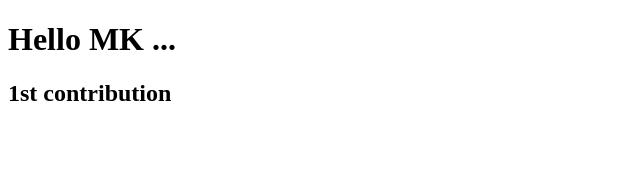
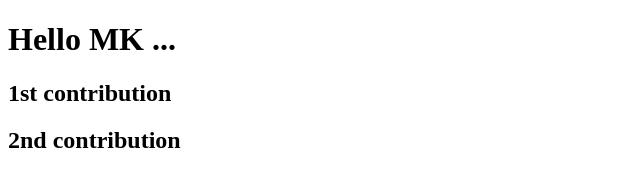
Before and after one commit to mk-knight23/hello-Mk, a plain HTML site: page index.html in a window 1280 px wide. Shown: the whole page, without its empty margins (0-640 px from the left). Drawn offline with Linux system fonts and the light colour scheme.

Commit message:
Update index.html

```diff
--- a/index.html
+++ b/index.html
@@ -9,5 +9,6 @@
     <h1> Hello MK ...</h1>
 
     <h2>1st contribution</h2>
+    <h2>2nd contribution</h2>
 </body>
 </html>
```
